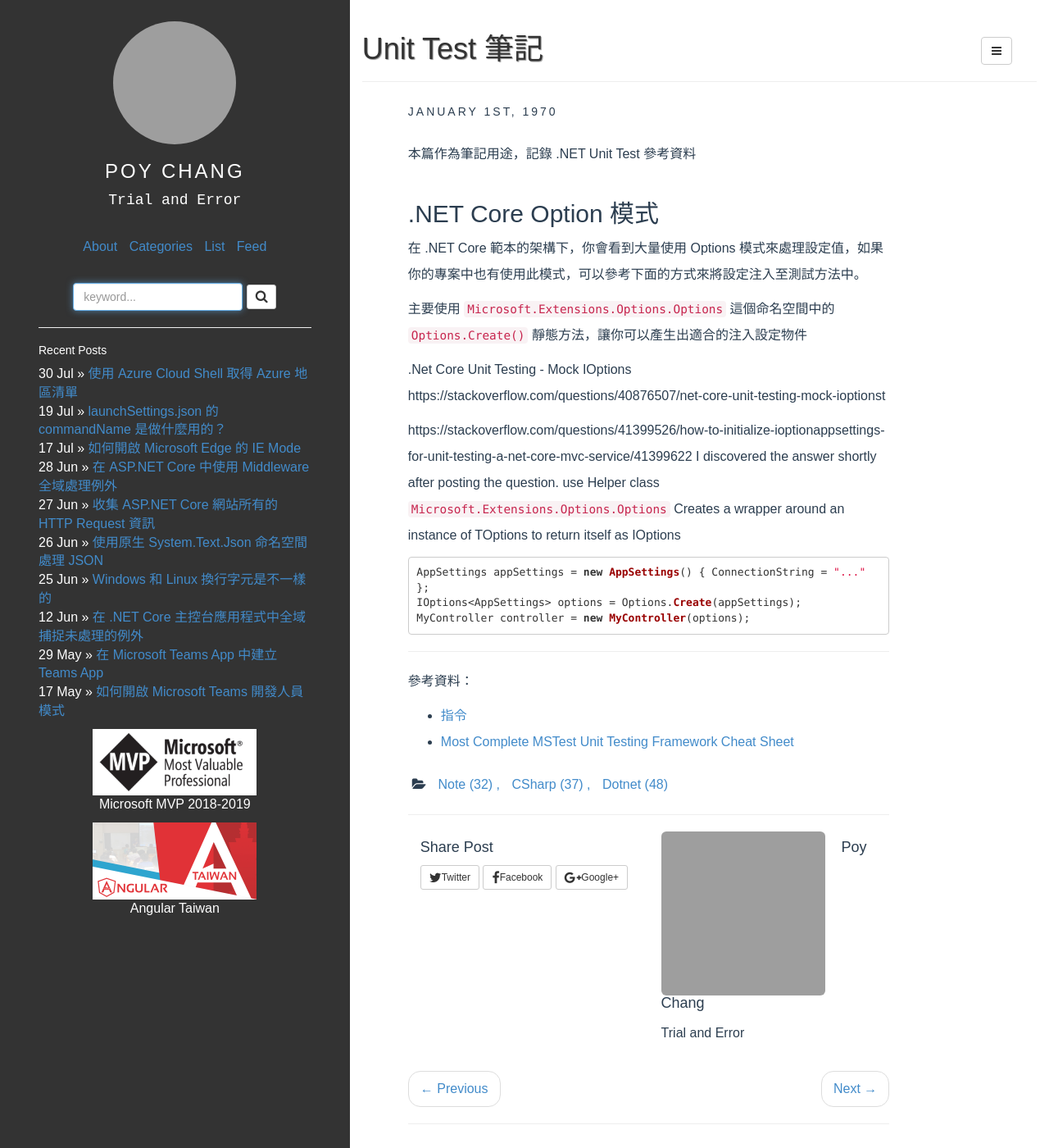
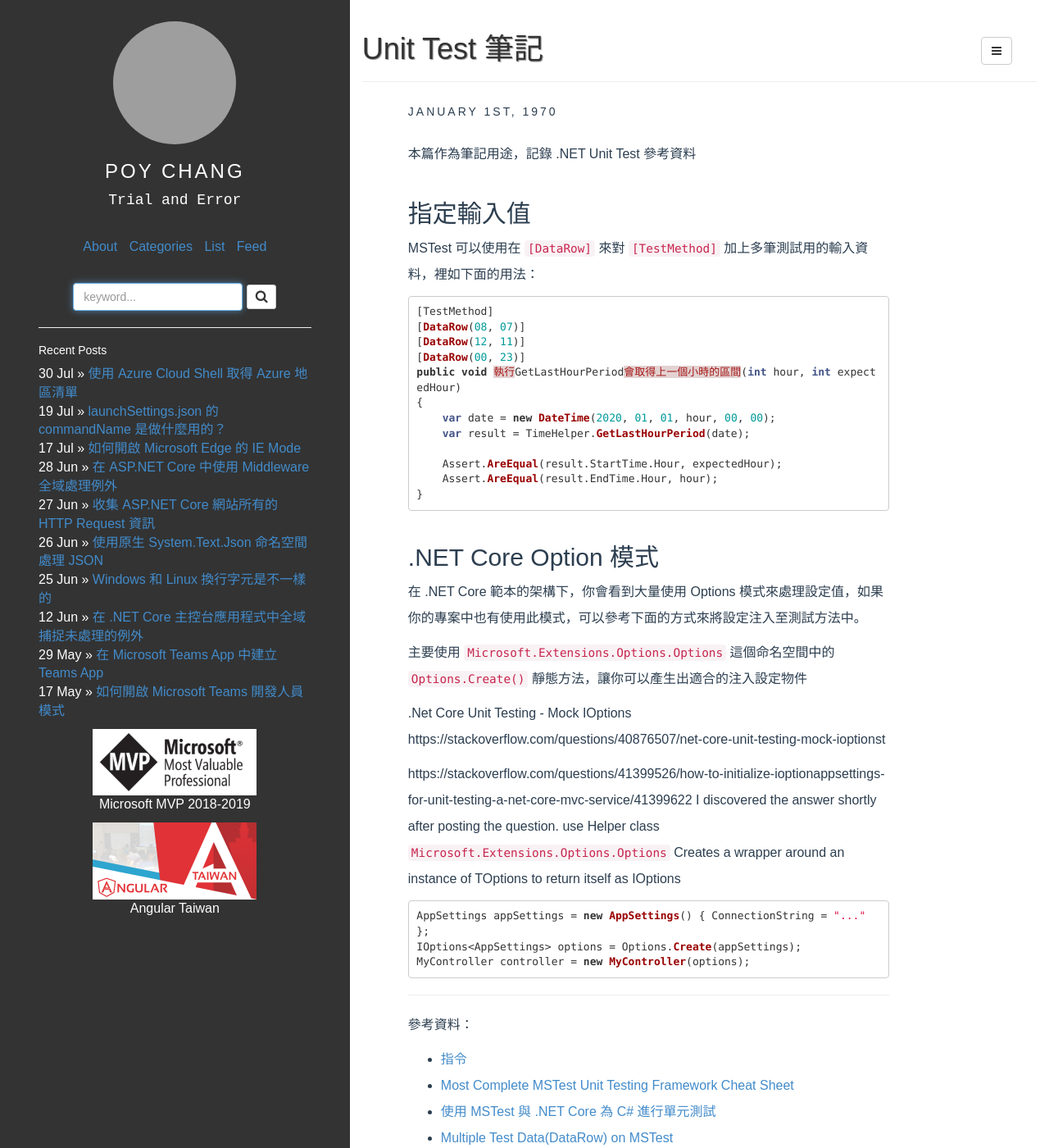
Before and after one commit to poychang/poychang.github.io, a Jekyll site: the page built from _posts/1970-01-01-note-unit-test.md, in a window 1280 px wide and 1400 px high. Shown: the whole window at 82% size. Built offline with Jekyll 4.4.1, drawn with Linux system fonts in a browser that asks for light colours; some web fonts are replaced; comment, search, counter and statistics services are not loaded; grey boxes are pictures that could not be loaded.

Commit message:
alter note

````diff
--- a/_posts/1970-01-01-note-unit-test.md
+++ b/_posts/1970-01-01-note-unit-test.md
@@ -9,6 +9,24 @@ categories: [Note, CSharp, Dotnet]
 
 本篇作為筆記用途，記錄 .NET Unit Test 參考資料
 
+## 指定輸入值
+
+MSTest 可以使用在 `[DataRow]` 來對 `[TestMethod]` 加上多筆測試用的輸入資料，裡如下面的用法：
+
+```csharp
+[TestMethod]
+[DataRow(08, 07)]
+[DataRow(12, 11)]
+[DataRow(00, 23)]
+public void 執行GetLastHourPeriod會取得上一個小時的區間(int hour, int expectedHour)
+{
+    var date = new DateTime(2020, 01, 01, hour, 00, 00);
+    var result = TimeHelper.GetLastHourPeriod(date);
+
+    Assert.AreEqual(result.StartTime.Hour, expectedHour);
+    Assert.AreEqual(result.EndTime.Hour, hour);
+}
+```
 
 ## .NET Core Option 模式
 
@@ -37,3 +55,5 @@ MyController controller = new MyController(options);
 
 - [指令](https://blog.yowko.com/unit-test-initialize-cleanup/)
 - [Most Complete MSTest Unit Testing Framework Cheat Sheet](https://www.automatetheplanet.com/mstest-cheat-sheet/)
+- [使用 MSTest 與 .NET Core 為 C# 進行單元測試](https://docs.microsoft.com/zh-tw/dotnet/core/testing/unit-testing-with-mstest)
+- [Multiple Test Data(DataRow) on MSTest](https://blackie1019.github.io/2017/07/21/Multiple-Test-Data-DataRow-on-MSTest/)
````
